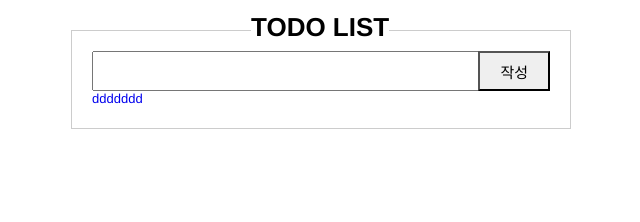
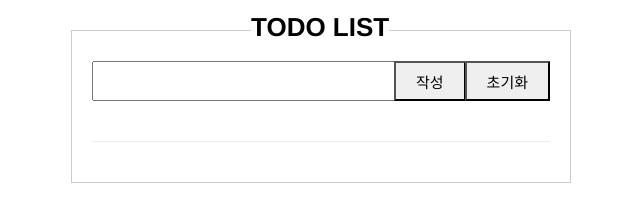
Before and after one commit to sunmeekim/webpackTest, a website built with webpack: page index.html in a window 1280 px wide. Both pictures are taken after a click on the button "작성". Shown: the whole page, without its empty margins (319-959 px from the left). Built offline with nearby package versions, Linux system fonts and the light colour scheme.

Commit message:
스크립트로 작업중

```diff
--- a/app/index.js
+++ b/app/index.js
@@ -7,17 +7,54 @@ var moment = require('moment');
 var $ = require('jquery');
 console.log("loaded jQuery version is " + $.fn.jquery);
 
-const inputData = document.getElementById('todo').value;
-// const listItem = document.getElementsByClassName('todoLink')[i];
-function todoWriteSubmit () {
-  const listItem = document.getElementsByClassName('todoItem')[0];
-  return listItem
+
+const todoList = () => {
+
+  const todoWrap = document.getElementById('todoCont');
+  const todoList = '<ul class=\"todoList\" id=\"todoList\"></ul>';
+  todoWrap.innerHTML = todoList;
+
+  return
+}
+const todoItem = () => {
+
+  const inputData = document.getElementById('todo').value;
+  const itemLink = document.createElement('a');
+  itemLink.className = 'todoLink';
+  itemLink.href = '#'
+  itemLink.innerHTML = inputData;
+  const item  = document.createElement('li');
+  item.className = 'todoItem';
+// const item = '<li class=\"todoItem\"><a href=\"#\" class=\"todoLink\">'+ inputData +'</a></li>'
+
+  document.getElementById("todoList").appendChild(item).appendChild(itemLink);
 }
 
-document.getElementsByClassName('todoList').appendChild(todoWriteSubmit ());
+// const todoCheck = () => {
+//   var checkPoint = document.querySelector('.todoItem').classList.contains('done');
+//   if(checkPoint) {
+//     document.querySelector('.todoItem').setAttribute("class","todoItem done")
+//   } else {
+//     document.querySelector('.todoItem').setAttribute("class","todoItem")
+//   }
 
-document.addEventListener("DOMContentLoaded", function(event) {
-  // ele[0].innerHTML = moment().format();
-  // ele[1].innerHTML = _.drop([1,2,3],0);
-  // ele2.innerHTML = "webpack loader!!!!!!!!!";
+// }
+// const todoLink = document.querySelector('.todoLink');
+// todoLink.addEventListener ("click", function(e){
+//   e.preventDefault();
+//   todoCheck();
+// });
+
+const inputBtn = document.getElementById('todoBtn');
+const resetBtn = document.getElementById('todoResetBtn');
+
+inputBtn.addEventListener("click", function(e){
+  e.preventDefault()
+  todoList();
+  todoItem();
+
 });
+resetBtn.addEventListener("click", function(e) {
+  e.preventDefault()
+  document.getElementsByClassName("todoList")[0].remove();
+});
--- a/base.css
+++ b/base.css
@@ -85,6 +85,7 @@ body{
 .todoForm {
     display: flex;
     justify-content: space-around;
+    margin-top: 10px;
 }
 .todoInputArea {
     flex: 1 auto;
@@ -101,3 +102,19 @@ body{
     padding: 0 20px;
     font-size: 1.5rem;
 }
+.todoList {
+    margin: 20px 0;
+}
+.todoItem {
+    box-sizing: border-box;
+    padding: 10px 5px;
+    border-bottom: 1px solid #eee;
+}
+.todoItem.done .todoLink {
+    color:#999;
+    text-decoration: line-through;
+}
+.todoLink {
+    font-size: 1.5rem;
+    color:#333;
+}
--- a/index.html
+++ b/index.html
@@ -12,15 +12,16 @@
     <div class="todoWrap">
         <h1 class="todoTitle">TODO LIST</h1>
         <div class="todoForm">
-            <label class="todoInputArea" for="todo"><input type="text" id='todo' class="todoInput"/></label>
-            <button type="submit" class="todoBtn">작성</button>
+            <label class="todoInputArea" for="todo"><input type="text" id='todo' class="todoInput" value=""/></label>
+            <button type="button" class="todoBtn" id="todoBtn">작성</button>
+            <button type="button" class="todoBtn" id="todoResetBtn">초기화</button>
         </div>
-        <div class="todoCont">
-            <ul class=todoList>
+        <div class="todoCont" id="todoCont">
+            <!-- <ul class=todoList>
                 <li class=todoItem>
-                    <a href="#" class=todoLink>ddddddd</a>
+                    <a href="#" class=todoLink></a>
                 </li>
-            </ul>
+            </ul> -->
         </div>
     </div>
     <!-- <script src="app/index.js"></script> -->
--- a/package.json
+++ b/package.json
@@ -17,6 +17,8 @@
     "extract-text-webpack-plugin": "^4.0.0-beta.0",
     "file-loader": "^1.1.11",
     "jquery": "^3.3.1",
+    "node-sass": "^4.9.2",
+    "sass-loader": "^7.0.3",
     "style-loader": "^0.21.0",
     "webpack": "^4.16.1",
     "webpack-cli": "^3.1.0",
@@ -28,7 +30,7 @@
     "test": "echo \"Error: no test specified\" && exit 1",
     "start": "webpack-dev-server --open",
     "watch": "webpack --progress --watch",
-    "build" : "webpack --progress"
+    "build": "webpack --progress"
   },
   "keywords": [],
   "author": "",
```
